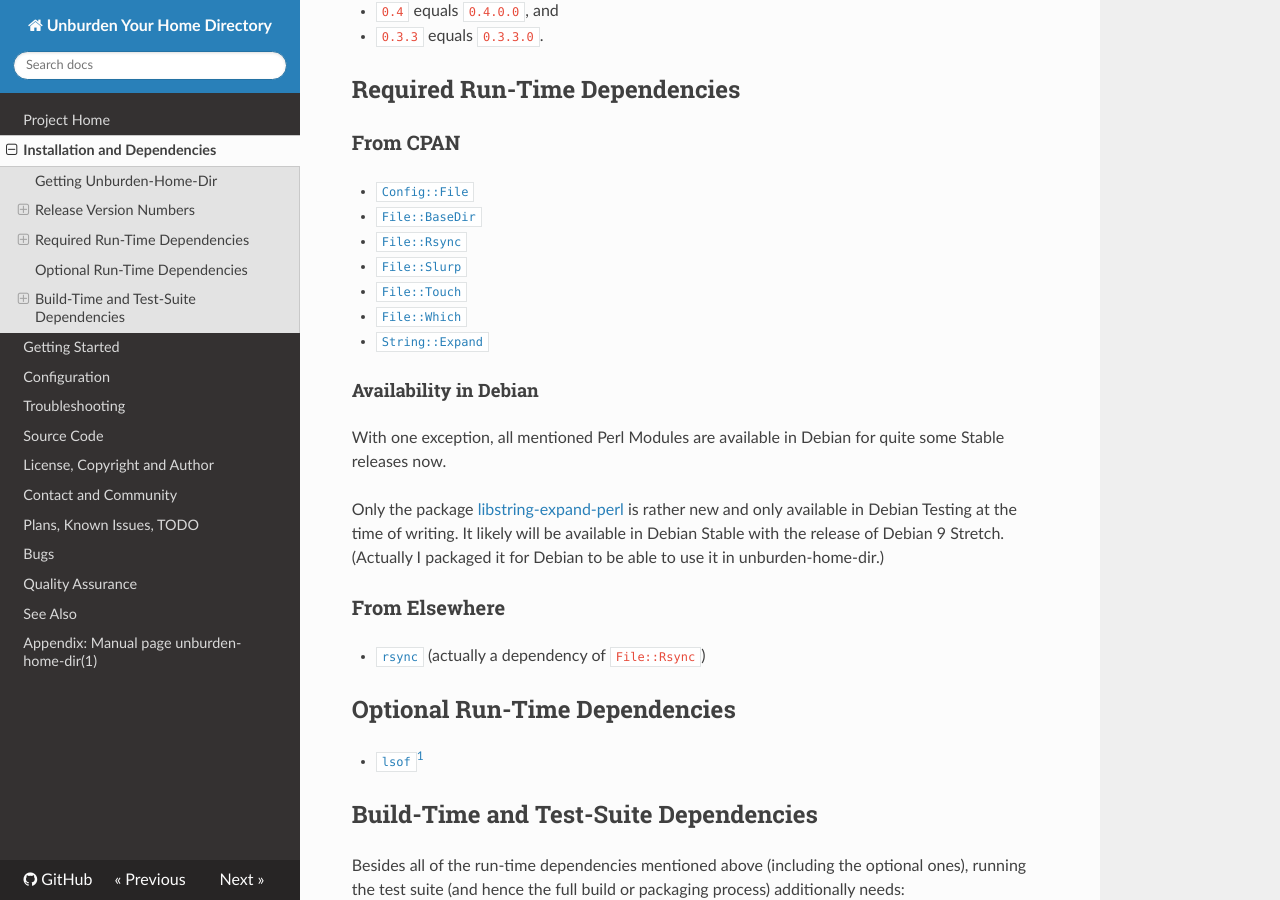
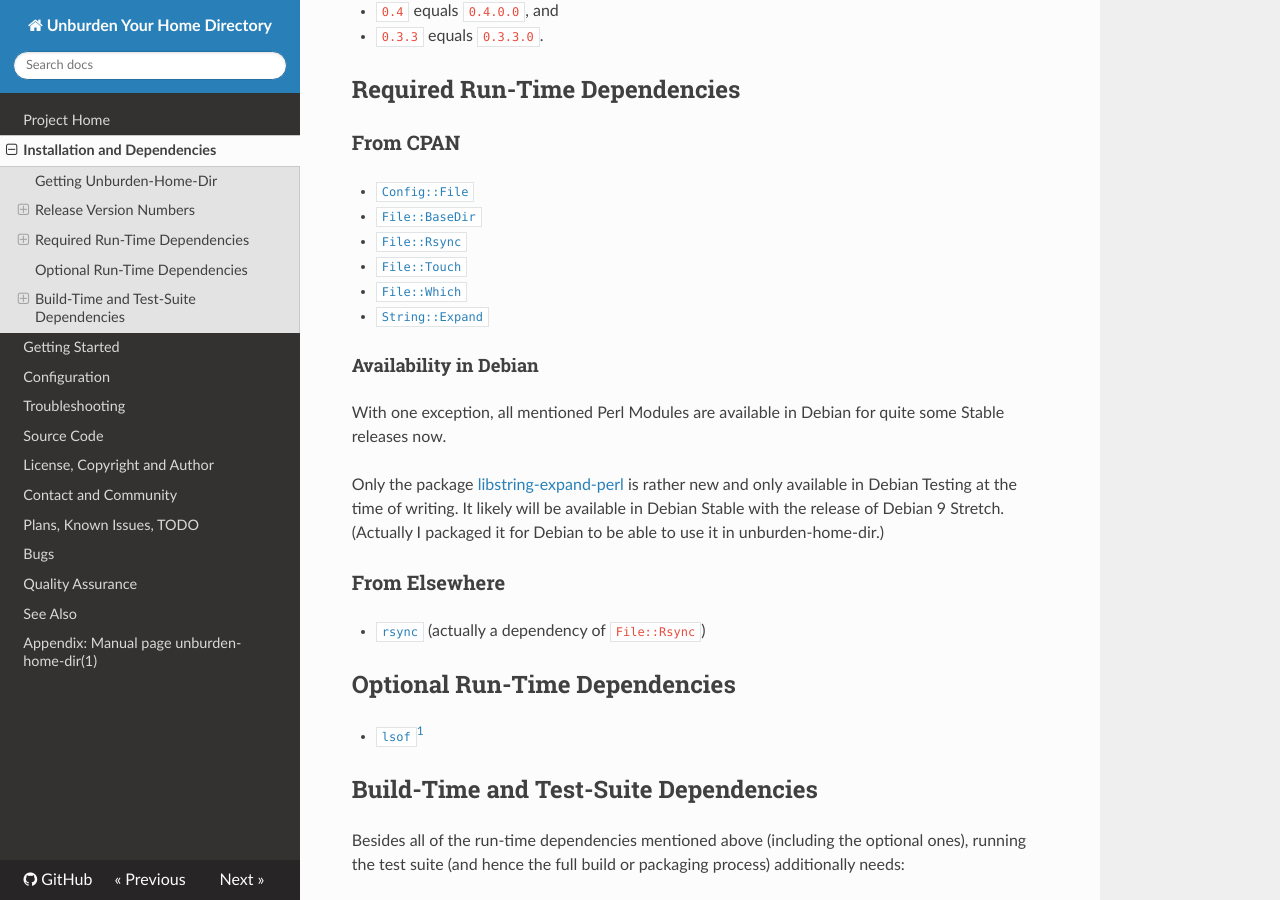
Before and after one commit to xtaran/unburden-home-dir, an MkDocs documentation site: the page built from docs/installation.md, in a window 1280 px wide and 900 px high, scrolled down 908 px. Built offline with MkDocs 1.6.1, drawn with Linux system fonts in a browser that asks for light colours; nearby versions of some CDN libraries; old or Windows-style settings are respelled for this version of MkDocs.

Commit message:
Completely get rid of File::Slurp
Was only used in the script to read /proc/mounts.

Drop dependency and build-dependency on libfile-slurp-perl.

See
http://blogs.perl.org/users/leon_timmermans/2015/08/fileslurp-is-broken-and-wrong.html
for reasoning.

```diff
--- a/.travis.yml
+++ b/.travis.yml
@@ -41,7 +41,7 @@ before_install:
    - perl -V
 
 install:
-   - yes '' | cpanm --verbose --notest --skip-satisfied Config::File File::BaseDir File::Rsync File::Slurp File::Touch File::Which Moo Test::Differences Test::File Devel::Cover::Report::Coveralls String::Random String::Expand File::Slurper
+   - yes '' | cpanm --verbose --notest --skip-satisfied Config::File File::BaseDir File::Rsync File::Touch File::Which Moo Test::Differences Test::File Devel::Cover::Report::Coveralls String::Random String::Expand File::Slurper
    - export RELEASE_TESTING=1 AUTOMATED_TESTING=1 AUTHOR_TESTING=1 HARNESS_OPTIONS=j10:c HARNESS_TIMER=1 PATH=${PERLBREW_PATH}:${PATH}
 
 script:
--- a/docs/installation.md
+++ b/docs/installation.md
@@ -53,7 +53,6 @@ Required Run-Time Dependencies
 * [`Config::File`](https://metacpan.org/pod/Config::File)
 * [`File::BaseDir`](https://metacpan.org/pod/File::BaseDir)
 * [`File::Rsync`](https://metacpan.org/pod/File::Rsync)
-* [`File::Slurp`](https://metacpan.org/pod/File::Slurp)
 * [`File::Touch`](https://metacpan.org/pod/File::Touch)
 * [`File::Which`](https://metacpan.org/pod/File::Which)
 * [`String::Expand`](https://metacpan.org/pod/String::Expand)
```
Also changed, not shown: 3 other files.
